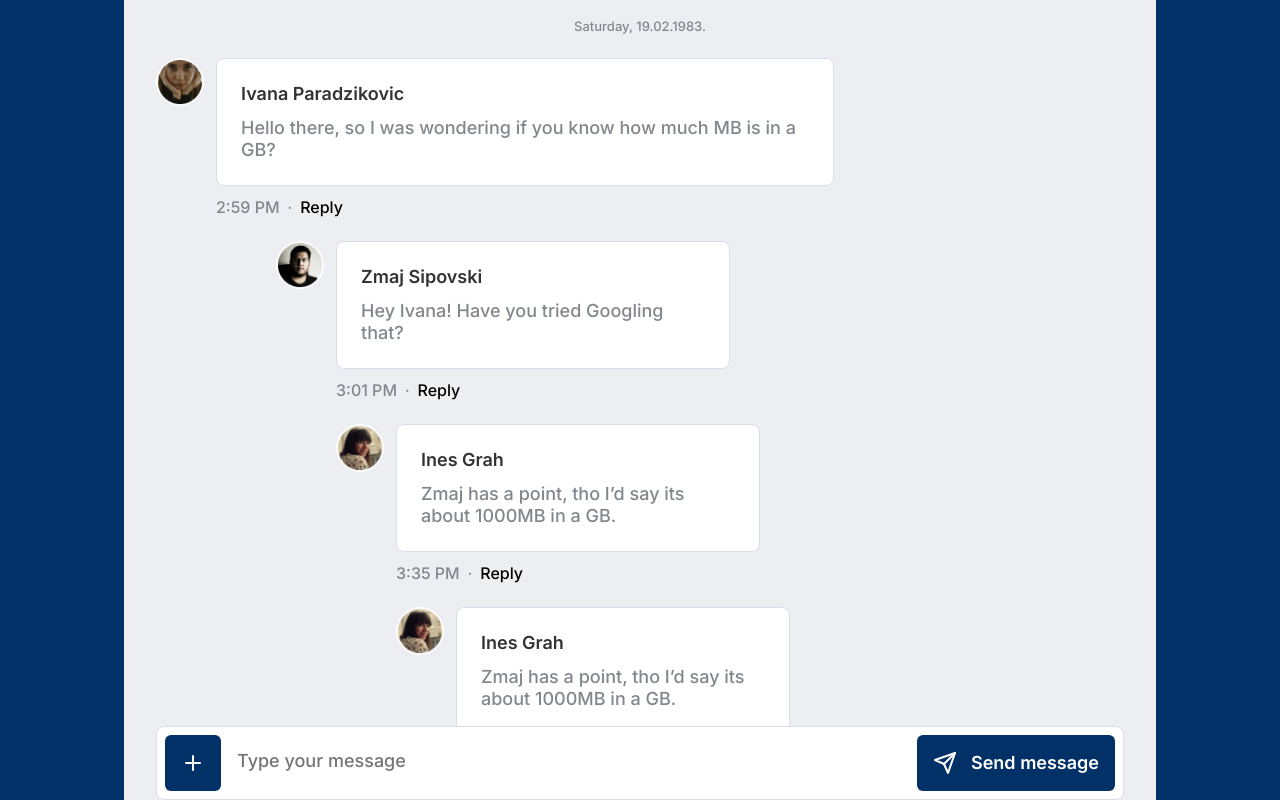
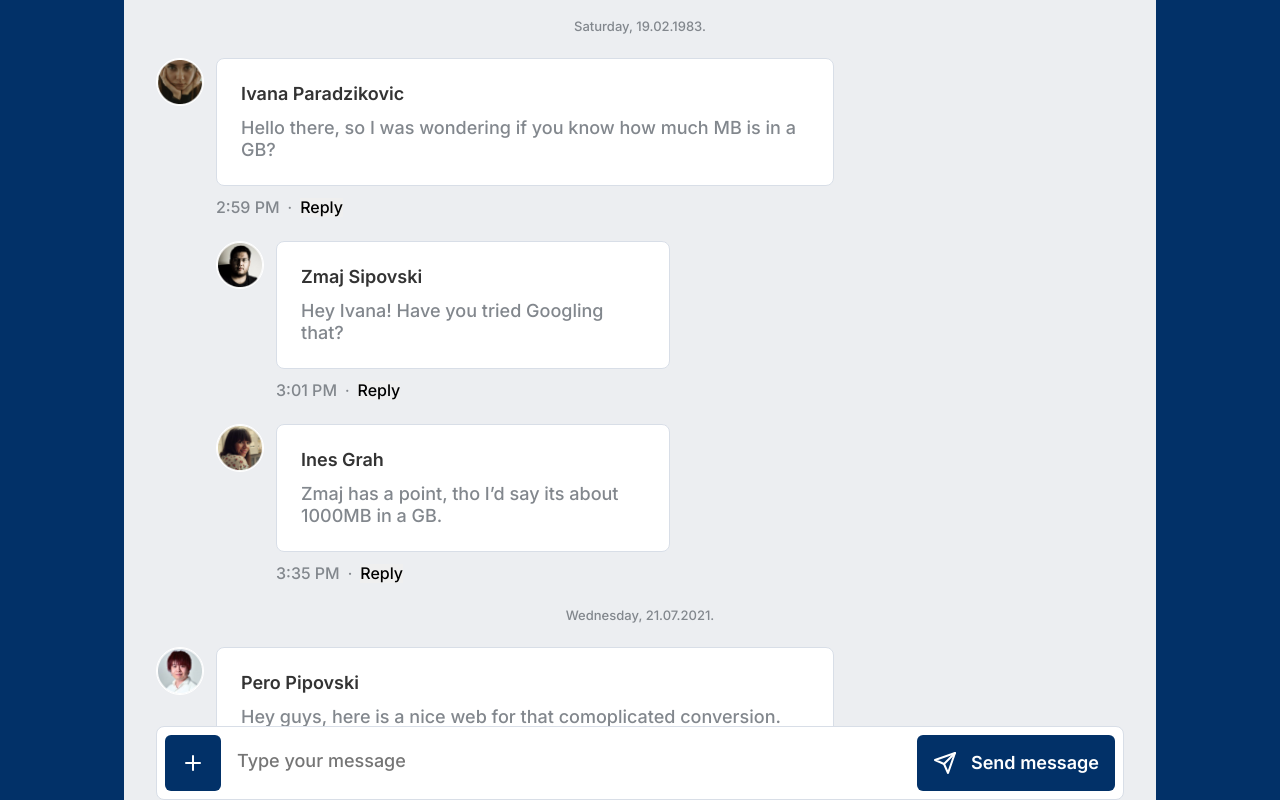
Before and after one commit to bluka1/reactor-studio-task, a React (Create React App) app: page / in a window 1280 px wide. Built offline with nearby package versions, Linux system fonts and the light colour scheme.

Commit message:
final commit

```diff
--- a/src/comments.json
+++ b/src/comments.json
@@ -38,26 +38,6 @@
 				},
 				"text": "Hey guys, here is a nice web for that comoplicated conversion. www.convertunits.com/from/MB/to/GB",
 				"timestamp": 1626861080278
-			},
-			{
-				"id": "5",
-				"parent_id": "2",
-				"author": {
-					"name": "Ines Grah",
-					"picture": "img/ines.jpg"
-				},
-				"text": "Zmaj has a point, tho I’d say its about 1000MB in a GB.",
-				"timestamp": 414516900000
-			},
-			{
-				"id": "6",
-				"parent_id": "5",
-				"author": {
-					"name": "Ines Grah",
-					"picture": "img/ines.jpg"
-				},
-				"text": "Zmaj has a point, tho I’d say its about 1000MB in a GB.",
-				"timestamp": 414516900000
 			}
 		]
 	}
--- a/src/components/Comment/Comment.jsx
+++ b/src/components/Comment/Comment.jsx
@@ -28,11 +28,7 @@ const Comment = ({ commentData, children }) => {
 					</div>
 				</div>
 			</div>
-			{children ? (
-				<div className={styles.childrenContainer}>{children}</div>
-			) : (
-				''
-			)}
+			{children && <div className={styles.childrenContainer}>{children}</div>}
 		</>
 	);
 };
--- a/src/components/Comment/Comment.module.css
+++ b/src/components/Comment/Comment.module.css
@@ -7,7 +7,6 @@
 }
 
 .childComponent {
-	margin-left: 60px;
 	max-width: 50%;
 }
 
```
